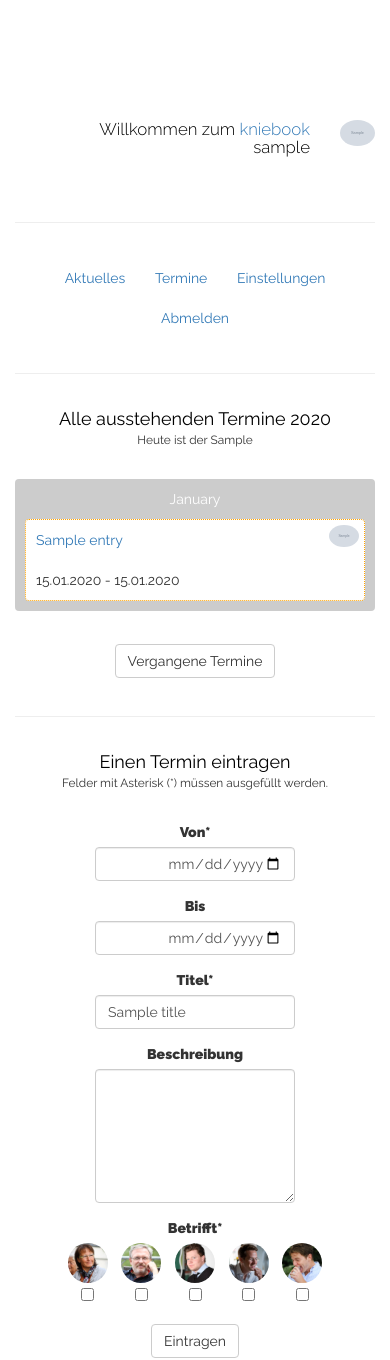
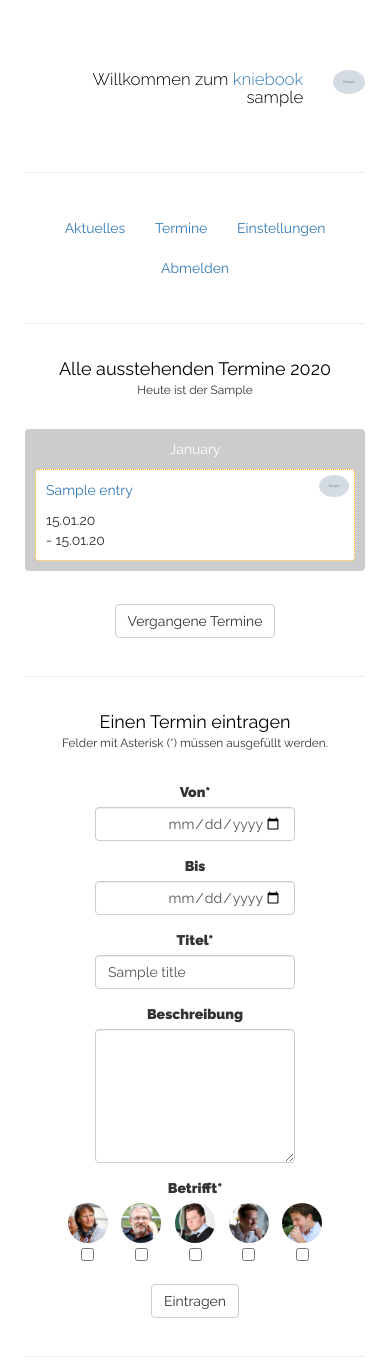
Before and after one commit to MKnierim/familybook, a Python web app: template kniebook-webapp/templates/termine.html in a window 390 px wide. Shown: the top 1360 px of the page. Run offline with Jinja, Linux system fonts and the light colour scheme; the template is opened without the code that fills it: most values are stand-ins (such as "Sample title", 1, 10 or a date in 2020); grey boxes marked "Sample" are stand-in pictures.

Commit message:
Convert date-list to flex-box

```diff
--- a/kniebook-webapp/static/css/main.css
+++ b/kniebook-webapp/static/css/main.css
@@ -60,10 +60,10 @@ a:hover {
 	margin-bottom: 60px;
 }
 
-@media screen and (max-height: 800px) {
+@media screen and (max-width: 767px) {
 	.container {
 		margin: 10px auto;
-		width: calc(100% - 20px);
+		max-width: calc(100% - 20px);
 	}
 }
 
@@ -157,9 +157,13 @@ a:hover {
  * ------------------------------------
  */
 .date-row	{
+	display: -webkit-box;
+	display: -moz-box;
+	display: -ms-flexbox;
+	display: -webkit-flex;
+	display: flex;
 	width: 100%;
 	margin-bottom: 10px;
-	overflow: auto;
 	background-color: #fff;
 	border: 1px dotted orange;
 	border-radius: 4px;
@@ -176,34 +180,35 @@ a:hover {
 	color: #fff;
 }
 
-.date-title {
-	float: left;
+.date-date {
+	min-width: 90px;
 	padding: 10px;
+	text-align: right;
+	order: 1;
 }
 
-.date-date {
-	width: auto;
-	float: right;
+.date-title {
+	width: calc(100% - 240px);
 	padding: 10px;
+	order: 0;
 }
 
 .date-description {
-	width: calc(100% - 60px);
-	float: left;
+	width: auto;
 	padding: 10px;
+	order: 3;
 }
 
 .date-controls {
 	width: 30px;
 	padding: 10px;
-	float: left;
+	order: 3;
 }
 
 .date-concern {
-	width: 90px;
-	float: right;
+	min-width: 90px;
 	padding: 5px 5px 5px 10px;
-	text-align: right;
+	order: 2;
 }
 
 .date-concern.short {
@@ -234,24 +239,49 @@ a:hover {
 	border: 1px solid orange;
 }*/
 
+@media screen and (max-width: 767px) {
+	.date-row {
+		flex-wrap: wrap;
+	}
+
+	.date-date {
+		min-width: 150px;
+	}
+
+	.date-description {
+		width: calc(100% - 60px);
+	}
+
+	.date-concern {
+		text-align: right;
+	}
+}
+
 @media screen and (max-width: 480px) {
-	#date-list {
-		margin: 0;
-		width: 100%;
+	.date-date {
+		text-align: left;
+		padding-bottom: 0;
+		order: 2;
 	}
 
 	.date-title {
 		width: calc(100% - 90px);
-		overflow: auto;
+		padding-bottom: 0;
 	}
 
-	.date-date {
-		float: left;
-		width: calc(100% - 60px);
+	.date-concern {
+		order: 1;
+		padding-bottom: 0;
 	}
 
 	.date-description {
-		display: none;
+		width: 100%;
+		padding-bottom: 0;
+	}
+
+	#date-list {
+		margin: 0;
+		width: 100%;
 	}
 }
 
--- a/kniebook-webapp/templates/termine.html
+++ b/kniebook-webapp/templates/termine.html
@@ -41,6 +41,19 @@
 								<a href="/termin/{{ entry.key().id() }}">{{entry.title}}</a>
 							</div>
 
+							<div class="date-date">
+								{{entry.start_date.strftime("%d.%m.%y")}}{% if entry.end_date %}<br>- {{entry.end_date.strftime("%d.%m.%y")}}{% endif %}
+							</div>
+
+							<div class="date-description">
+								{% if entry.description %}
+									<!-- Get the description that is shortened if it is over a specified size limit -->
+									<span>{{ entry.get_short_description() }}</span>
+								{% else %}
+									<span>Es wurde für diesen Termin keine nähere Beschreibung eingetragen.</span>
+								{% endif %}
+							</div>
+
 							<!-- If there are less than two concerned users (or maybe groups later), show their avatars. -->
 							{% if entry.concerned_users|length <= 2 %}
 								<div class="date-concern">
@@ -56,20 +69,6 @@
 									<span>+{{ entry.concerned_users|length - 1 }}</span>
 								</div>
 							{% endif %}
-
-							<div class="date-date">
-								{{entry.start_date.strftime("%d.%m.%Y")}}
-								{% if entry.end_date %} - {{entry.end_date.strftime("%d.%m.%Y")}}{% endif %}
-							</div>
-
-							<div class="date-description">
-								{% if entry.description %}
-									<!-- Get the description that is shortened if it is over a specified size limit -->
-									<small>{{ entry.get_short_description() }}</small>
-								{% else %}
-									<small>Es wurde für diesen Termin keine nähere Beschreibung eingetragen.</small>
-								{% endif %}
-							</div>
 
 							{% if nutzer.username == "Admin" or nutzer.username == entry.author.username %}
 								<div class="date-controls">
```
Also changed, not shown: kniebook-webapp/testing/date-list.html (+41 -34 lines), 1 other file.
